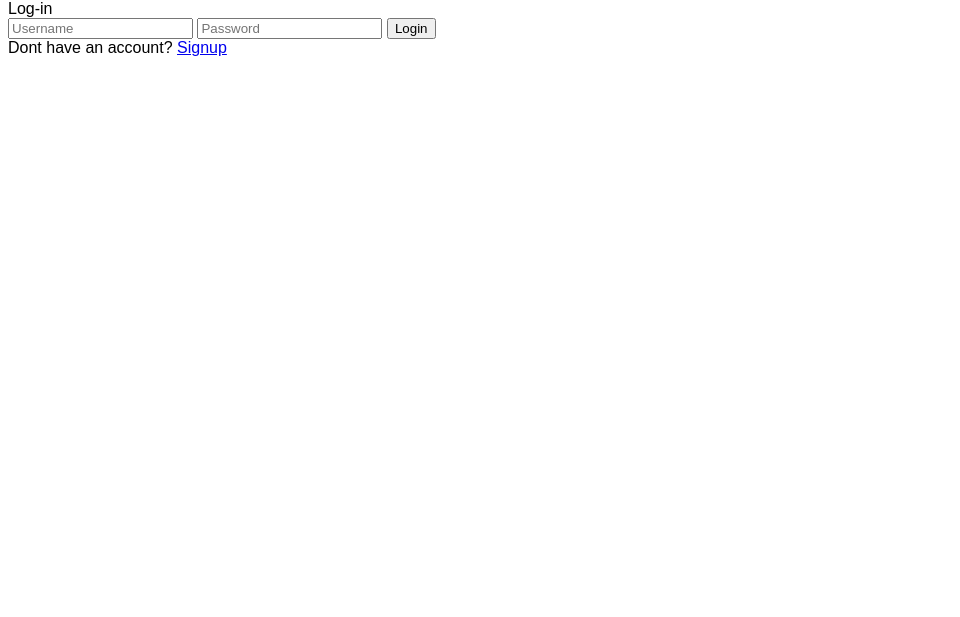
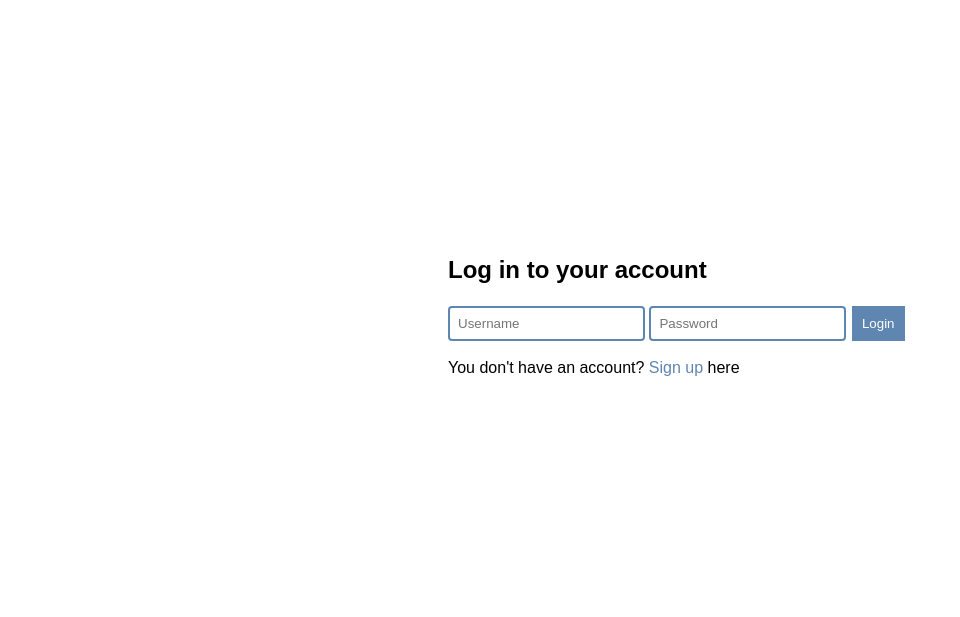
Before and after one commit to WJakubowsk/movie_recommender, a Django app: page /auth/login in a window 1280 px wide. Shown: the part 84-701 px from the top of the page, without its empty margins (0-960 px from the left). Run offline with Django 4.2, Linux system fonts and the light colour scheme.

Commit message:
style log in page

```diff
--- a/core/templates/authentication/login.html
+++ b/core/templates/authentication/login.html
@@ -1,19 +1,24 @@
 {% extends 'main/auth_base.html'%}
 {% block title %}Login{% endblock title %}
 {% block content %}
-
-<div>Log-in</div>
+<div class="login-container" style="position: absolute; top: 40%; left: 35%">
+    <h2>Log in to your account</h2>
 
 
-<form method="post" action={% url 'login' %}>
-    {% csrf_token %}
+    <form method="post" action={% url 'login' %}>
+        {% csrf_token %}
 
-    <input type="text" required name="username" placeholder="Username" value="{{ data.username }}"/>
-    <input type="password" required name="password" placeholder="Password"/>
-    <button>Login</button>
+        <input type="text" required name="username" placeholder="Username" value="{{ data.username }}" style="padding: 8px; border: 2px solid rgb(95, 133, 177); border-radius: 4px;"/>
+        <input type="password" required name="password" placeholder="Password" style="padding: 8px; border: 2px solid rgb(95, 133, 177); border-radius: 4px;"/>
+        <button style="  background-color: rgb(95, 133, 177);
+        border: none;
+        color: white;
+        padding: 10px 10px;
+        text-decoration: none;
+        margin: 2px 1px;
+        cursor: pointer;">Login</button>
 
-</form>
-
-<div>Dont have an account? <a href={% url 'register' %}>Signup</a></div>
-
+    </form>
+    <div style="margin-top: 1em;">You don't have an account? <a style="text-decoration: none; color: rgb(95, 133, 177);"href={% url 'register' %}>Sign up</a> here</div>
+</div>
 {% endblock %}
```
